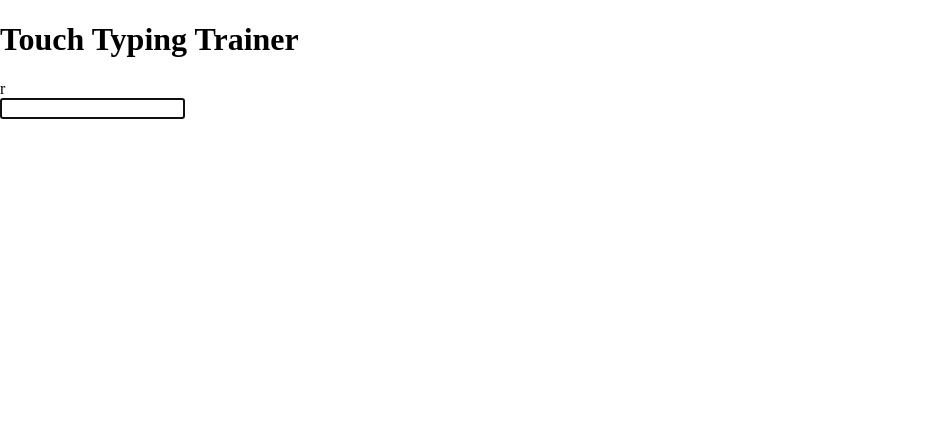
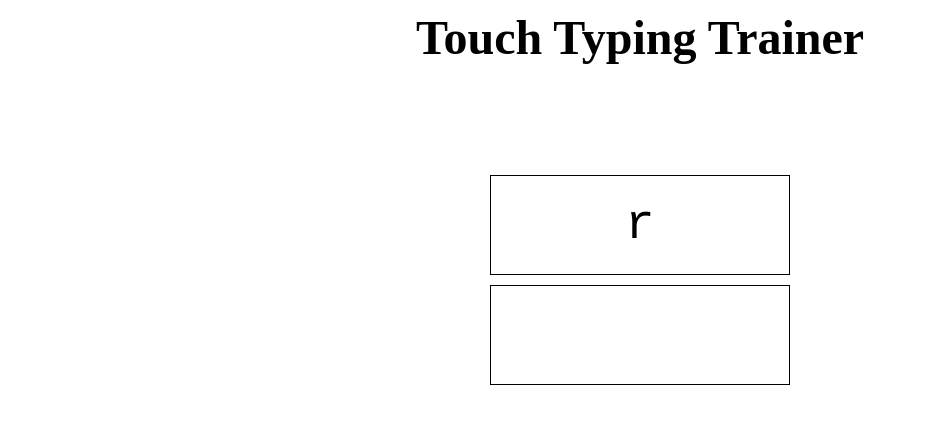
Before and after one commit to gregorytoprak/type, a plain HTML site: page index.html in a window 1280 px wide. Shown: the whole page, without its empty margins (0-926 px from the left). Drawn offline with nearby package versions, Linux system fonts and the light colour scheme.

Commit message:
CSS, flashing colors, a sort of win state

```diff
--- a/index.html
+++ b/index.html
@@ -11,8 +11,11 @@
 <body>
   <h1>Touch Typing Trainer</h1>
   <main>
-    <div id="prompt"></div>
-    <input id="input" type="text" autofocus></input>
+    <div id="highlight"></div>
+    <div id="wrap">
+      <div id="prompt"></div>
+      <input id="input" type="text" autofocus></input>
+    </div>
   </main>
 </body>
 </html>
--- a/ttt.css
+++ b/ttt.css
@@ -7,4 +7,71 @@ body {
   height: 100%;
   width: 100%;
   background: white;
+  text-align: center;
 }
+
+h1 {
+  margin: 0;
+  padding-top: 10px;
+  font-size: 300%;
+}
+
+main {
+  margin: 100px auto 0;
+  width: 320px;
+  text-align: center;
+}
+
+#highlight {
+  width: 300px;
+  height: 210px;
+  margin: 0 auto;
+  padding: 10px;
+  background-color: blue;
+  position: absolute;
+  z-index: -1;
+  display: none;
+}
+
+#wrap {
+  width: 300px;
+  height: 230px;
+  margin: 0 auto;
+  padding: 10px;
+}
+
+#prompt {
+  display: block;
+  border: 1px solid black;
+  text-align: center;
+  vertical-align: middle;
+  font-size: 49px;
+  background-color: white;
+  color: black;
+  width: 298px;
+  height: 98px;
+  line-height: 98px;
+  padding: 0;
+  margin-bottom: 10px;
+  font-family: "Courier", monospace;
+}
+
+#input {
+  margin-top: 10px;
+  display: block;
+  border: 1px solid black;
+  text-align: center;
+  vertical-align: middle;
+  font-size: 49px;
+  background-color: silver;
+  color: black;
+  width: 298px;
+  height: 98px;
+  line-height: 98px;
+  padding: 0;
+  font-family: "Courier", monospace;
+}
+#input:focus {
+  outline: none;
+  background-color: white;
+}
--- a/ttt.js
+++ b/ttt.js
@@ -13,13 +13,18 @@ $(document).ready(function() {
     current += event.key
     if (current.length >= card.length) {
       if (current === card) {
+        console.log("YES: "+card)
         ladder[card].step += 1
-        console.log("YES")
+        $("#highlight").css("background-color", "#0a0")
       } else {
+        console.log("NO: "+card)
         ladder[card].step = 0
-        console.log("NO")
+        $("#highlight").css("background-color", "#a00")
       }
       ladder[card].hits += 1
+      $("#highlight").fadeIn(0, function() {
+        $("#highlight").fadeOut()
+      })
       $("input").val("")
       current = ""
       card = pickCard(ladder)
@@ -46,6 +51,9 @@ function pickCard(ladder) {
       currBest.push(card)
     }
   }
+  if (ladder[currBest[0]].step >= 1) {
+    return ""
+  }
   return randItem(currBest)
 }
 
```
